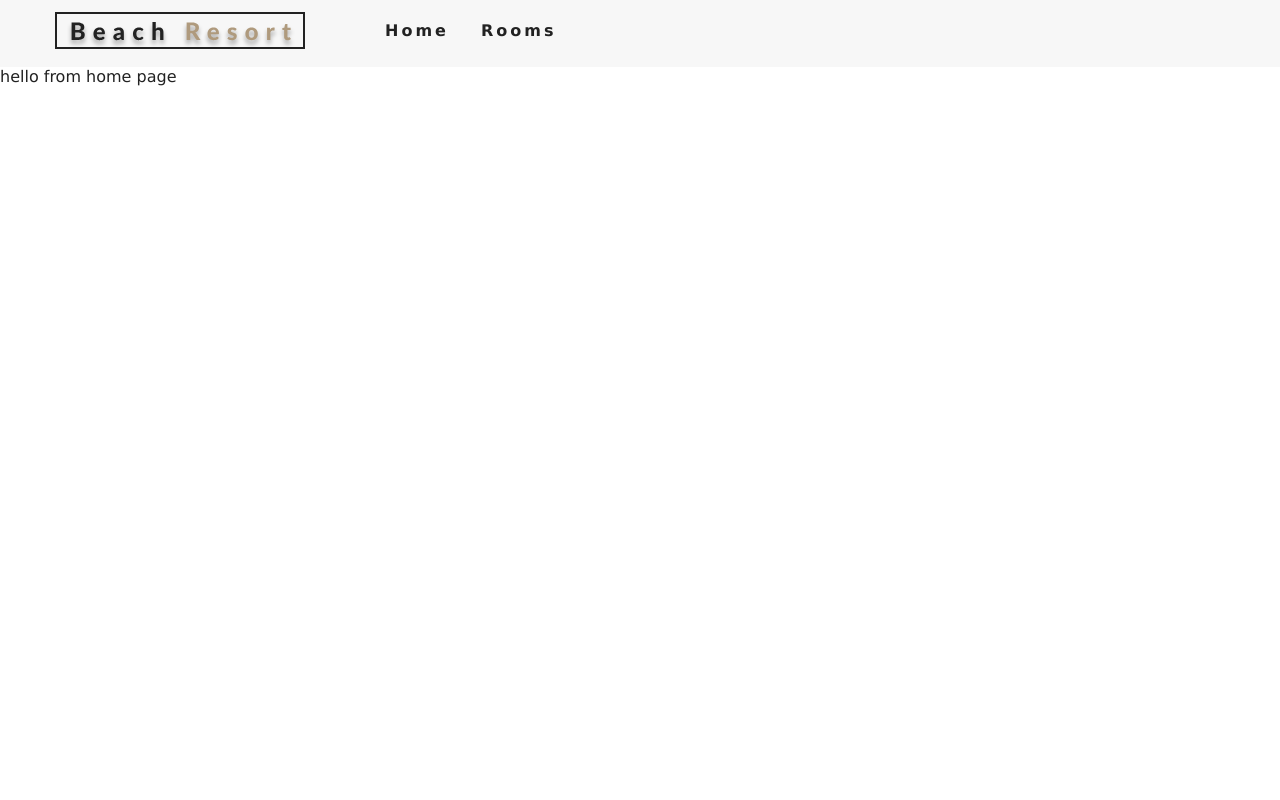
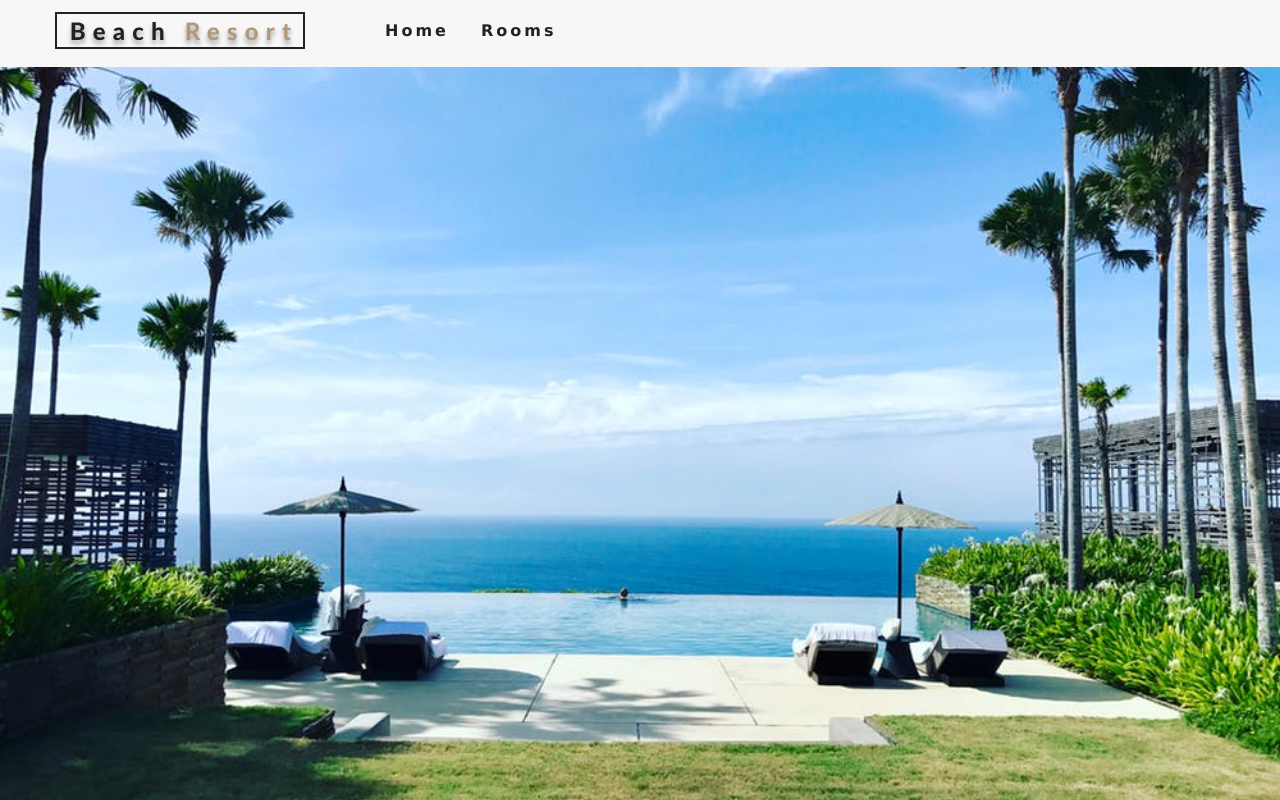
Before and after one commit to samomatik/resort, a React (Create React App) app: page / in a window 1280 px wide. Built offline with nearby package versions, Linux system fonts and the light colour scheme.

Commit message:
Hero images added

```diff
--- /dev/null
+++ b/src/components/Hero.js
@@ -0,0 +1,13 @@
+import React from 'react'
+
+export default function Hero({ children, hero }) {
+    return (
+        <header className={hero}>
+            {children}
+        </header>
+    )
+}
+
+Hero.defaultProps = {
+    hero: 'defaultHero'
+}
--- a/src/pages/Error.js
+++ b/src/pages/Error.js
@@ -1,10 +1,9 @@
 import React from 'react'
+import Hero from '../components/Hero';
 
 const Error = () => {
     return (
-        <div>
-            hello from error page
-        </div>
+        <Hero />
     )
 }
 
--- a/src/pages/Home.js
+++ b/src/pages/Home.js
@@ -1,9 +1,10 @@
 import React from 'react'
+import Hero from '../components/Hero';
 
 const Home = () => {
     return (
         <div>
-            hello from home page
+            <Hero />
         </div>
     )
 }
--- a/src/pages/Rooms.js
+++ b/src/pages/Rooms.js
@@ -1,9 +1,10 @@
 import React from 'react'
+import Hero from '../components/Hero';
 
 const Rooms = () => {
     return (
         <div>
-            hello from rooms page
+            <Hero hero="roomsHero" />
         </div>
     )
 }
```
